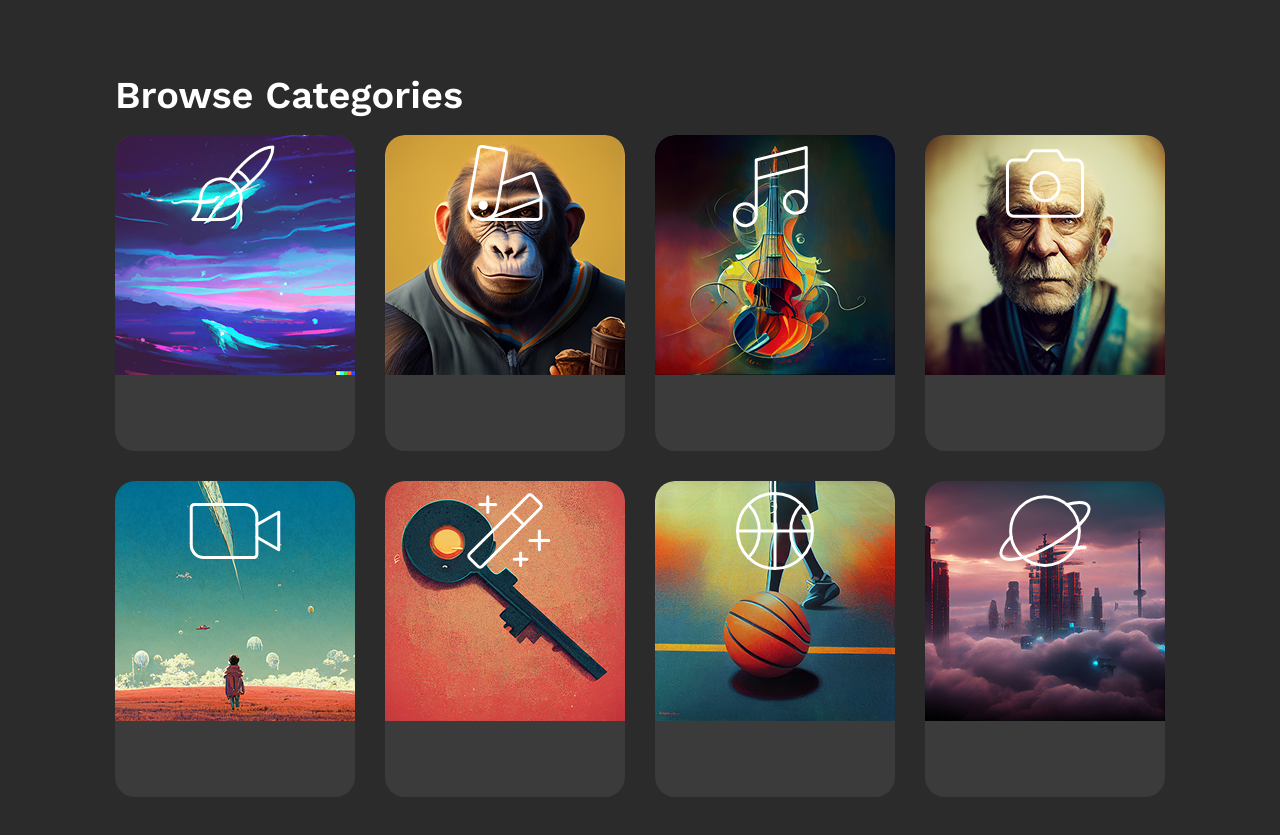
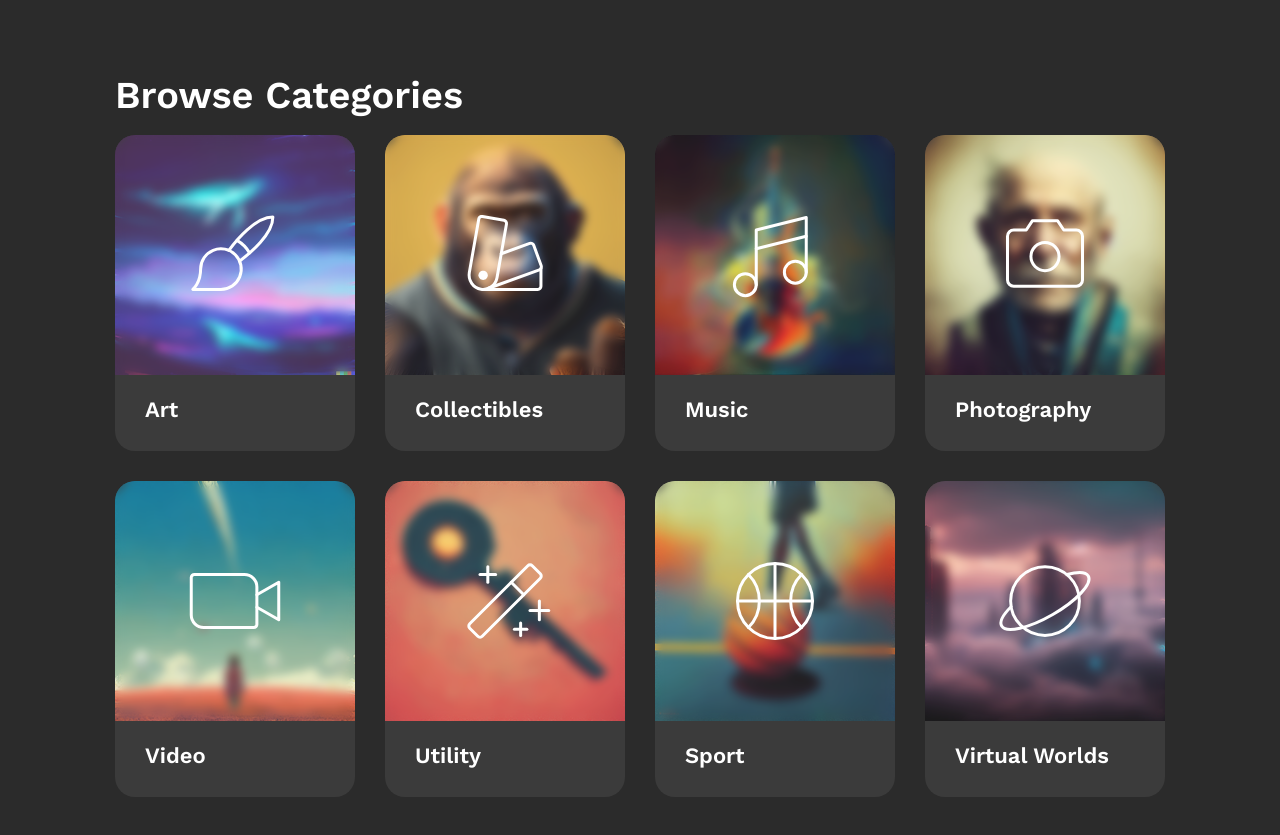
Before and after one commit to dimajpeg/react-good-food, a React (Create React App) app: page / in a window 1280 px wide. Shown: the part 2580-3415 px from the top of the page. Built offline with nearby package versions, Linux system fonts and the light colour scheme.

Commit message:
закончил делать секцию browse categories

```diff
--- a/src/components/CategoryCard/CategoryCard.module.css
+++ b/src/components/CategoryCard/CategoryCard.module.css
@@ -12,17 +12,27 @@
 
 .cat .img {
   border-radius: 20px 20px 0 0;
-  width: 240px;
   height: 240px;
   position: absolute;
+}
 
-
+.cat i {
+  display: flex;
+  align-items: center;
+  justify-content: center;
+  flex-direction: row;
+  gap: 10px;
+  backdrop-filter: blur(5px);/* стояло 15 я решил поставить 5px; */
+  background: rgba(255, 255, 255, 0.1);
+  border-radius: 20px 20px 0 0;
+  height: 600px; /* высоту натыкал в браузере  */
+  width: 240px;
 }
 
 .cat i .icon {
-  position: relative;
   width: 100px;
   height: 100px;
+  position: relative;
 }
 
 .cat h4 {
@@ -31,7 +41,7 @@
   justify-content: flex-start;
   flex-direction: column;
   gap: 25px;
-  padding: 20px 30px 25px 30px;
+  padding: 20px 0px 25px 60px;
   width: 240px;
   height: 76px;
   font-family: var(--second-family);
@@ -40,4 +50,5 @@
   line-height: 140%;
   text-transform: capitalize;
   color: var(--text);
+  margin: 0;
 }
```
